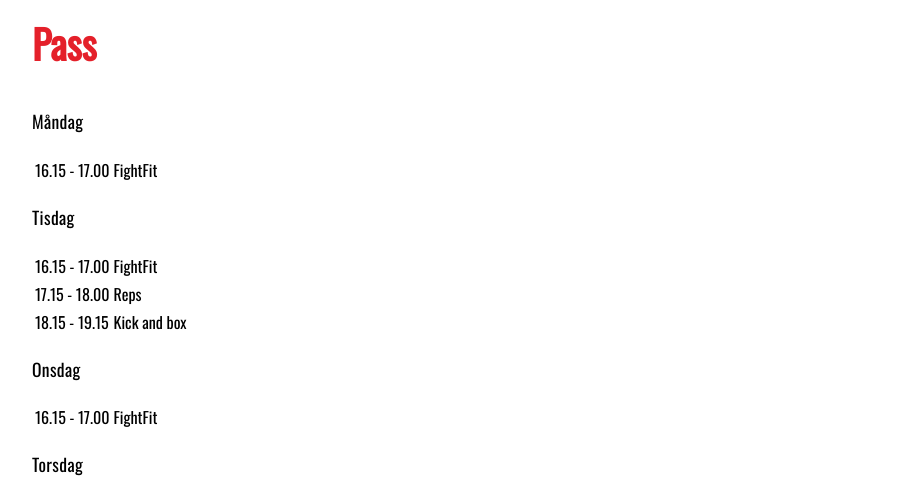
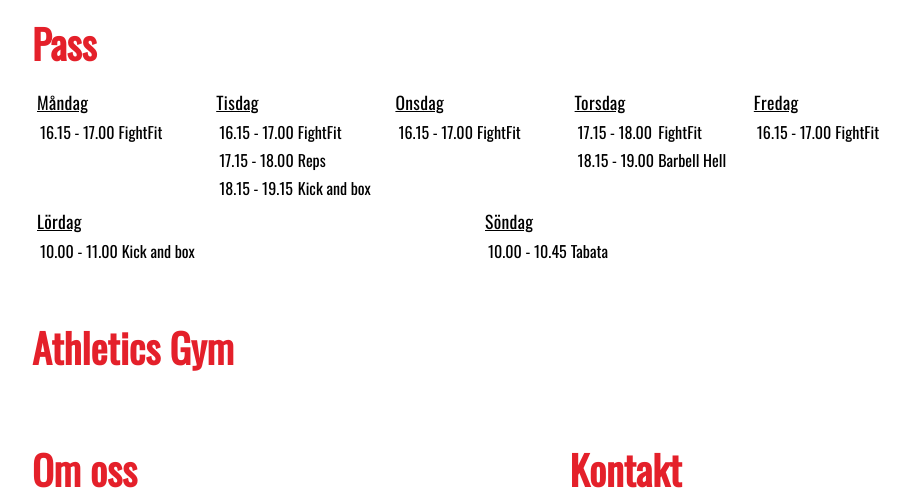
Before and after one commit to Kaakans/FightFit, a Preact app: page / in a window 1280 px wide. Shown: the part 1828-2323 px from the top of the page, without its empty margins (160-1070 px from the left). Built offline with nearby package versions, Linux system fonts and the light colour scheme.

Commit message:
Schedule css fixed

```diff
--- a/less/menu.less
+++ b/less/menu.less
@@ -61,6 +61,7 @@
 
         li.nav-filler {
             flex: 4;
+            display: none;
         }
     }
 
--- a/less/style.less
+++ b/less/style.less
@@ -135,24 +135,42 @@
     padding: 1.5rem 0;
 }
 
-// #sessions {
-//     /* older flexbox */
-//     display: -ms-flexbox;
-//     flex-direction: -ms-row;
-//     display: -webkit-box;
-//     display: -moz-box;
-//     display: box;
-//     -webkit-box-orient: horizontal;
-//     -moz-box-orient: horizontal;
-//     box-orient: horizontal;
-//     /* newer flexbox */
-//     display: flex;
-//     flex-direction: row;
+.flex-container {
+    /* older flexbox */
+    display: -ms-flexbox;
+    flex-direction: -ms-row;
+    display: -webkit-box;
+    display: -moz-box;
+    display: box;
+    -webkit-box-orient: horizontal;
+    -moz-box-orient: horizontal;
+    box-orient: horizontal;
+    /* newer flexbox */
+    display: flex;
+    flex-direction: row;
+    flex-wrap: wrap;
+    align-content: flex-start;
 
-//     .session {
-//         flex:
-//     }
-// }
+    .session {
+        flex: 1;
+        display: inline-block;
+        margin: 5px 5px;
+
+        .sub-title {
+            padding-top: 0;
+            padding-bottom: 5px;
+            text-decoration: underline;
+        }
+
+        table tbody tr td {
+            white-space: nowrap;
+        }
+    }
+}
+
+.session {
+
+}
 
 @media (min-width: 50em) {
     .fit-screen-image {
--- a/src/components/fightfit.js
+++ b/src/components/fightfit.js
@@ -5,7 +5,7 @@
         return (
             <div id="fightfit">
                 <h1 className="secondary-title">FightFit</h1>
-                <p className="mt-30">
+                <p>
                     Lorem ipsum dolor sit amet, consectetur adipiscing elit. Aenean ut risus accumsan, pretium justo in, blandit diam. Donec porta enim at sapien euismod pretium. In fermentum, ante non pharetra hendrerit, massa sapien fermentum neque, sit amet efficitur dui magna eget sapien. Nam eget finibus tortor, et ornare orci. Quisque ut fermentum nunc. Pellentesque tristique lectus sed fringilla convallis. Nullam porta orci blandit, cursus erat et, rhoncus lectus. Phasellus sit amet massa tincidunt, tincidunt dolor a, aliquet felis. Mauris nec leo erat. Vivamus fermentum diam a metus pellentesque, vitae interdum justo tempus. Vivamus quis metus in nisi aliquam condimentum. Aenean congue nulla ornare nisi aliquam, sed aliquet risus aliquet. Suspendisse bibendum arcu eget condimentum ultrices. Donec ante massa, tempus at fringilla et, mattis ac arcu. Morbi faucibus luctus augue, sed imperdiet lectus finibus a.
                 </p>
                 <p>
--- a/src/components/gym.js
+++ b/src/components/gym.js
@@ -4,7 +4,7 @@
 	render() {
 		return (
 			<div id="gym">
-				<h1 className="secondary-title">Gym</h1>
+				<h1 className="secondary-title">Athletics Gym</h1>
 				<p>
 
 				</p>
--- a/src/components/navbar.js
+++ b/src/components/navbar.js
@@ -5,7 +5,9 @@
         return (
             <nav role="navigation" id="nav">
                 <input className="trigger" type="checkbox" id="mainNavButton" />
-                <label for="mainNavButton" onclick>Menu</label>
+                <label for="mainNavButton" onclick>
+                    <img src="../images/favicon.png" className="icon" />
+                </label>
                 <ul>
                     <li className="nav-filler">
                         <img src="../images/favicon.png" className="icon" />
--- a/src/components/sessions.js
+++ b/src/components/sessions.js
@@ -30,7 +30,9 @@
 	render() {
 		return <div id="sessions">
             <h1 className="secondary-title">Pass</h1>
-            {this.renderSchedules()}
+            <div className="flex-container">
+                {this.renderSchedules()}
+            </div>
         </div>;
 }
 
```
Also changed, not shown: src/images/gym_1.jpg (added), src/images/gym_2.jpg (added), src/style.css.
